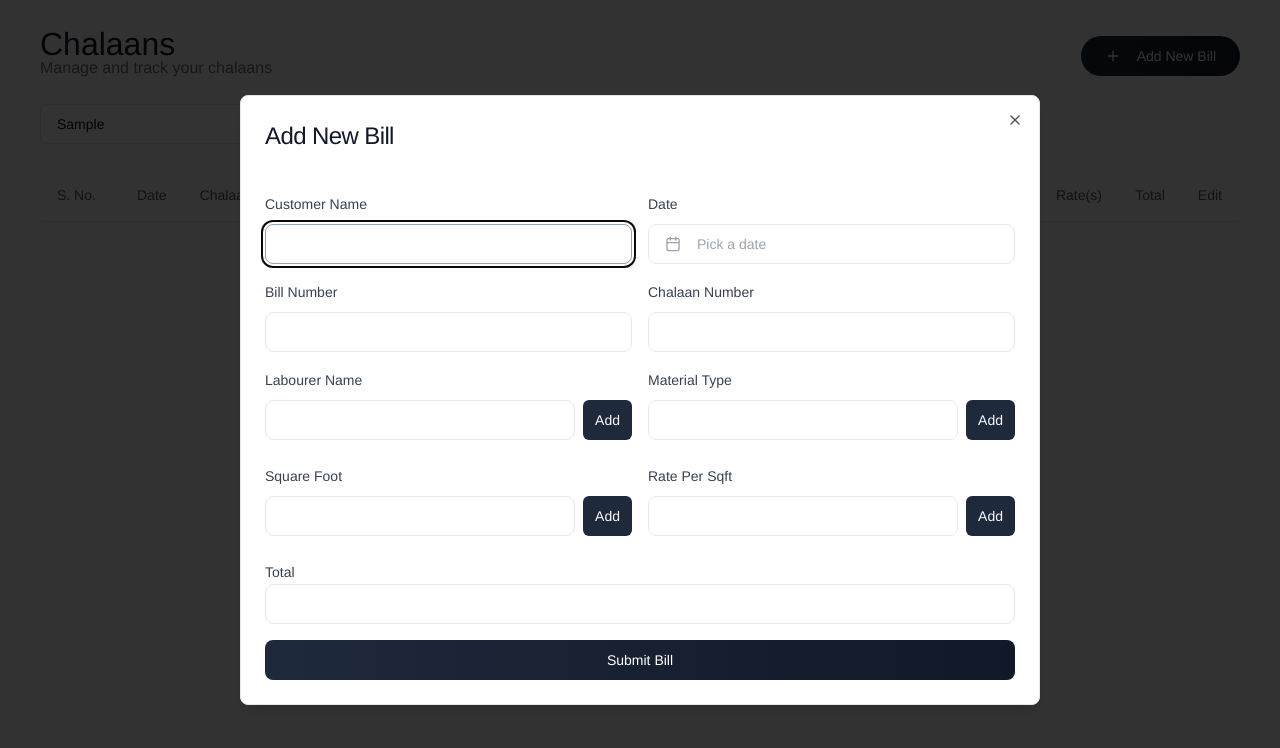
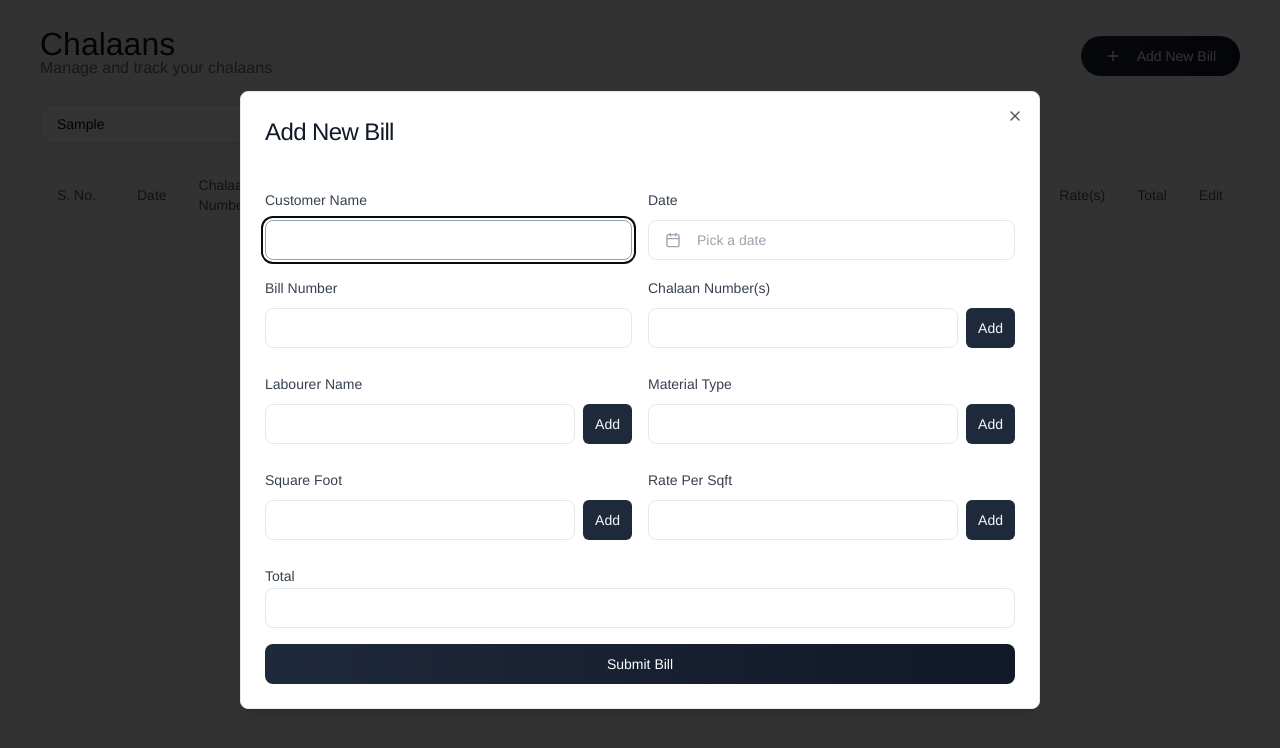
Before and after one commit to MoulikRT/chalaan-management-app, a React (Vite) app: page / in a window 1280 px wide. Both pictures are taken after typing "Sample" into the empty fields and a click on the button "Add New Bill". Shown: the top 748 px of the page. Built offline with nearby package versions, Linux system fonts and the light colour scheme.

Commit message:
feat: made chalaan numbers an array, and refactored functionality to account for uniqueness in chalaan numbers and all bills

```diff
--- a/src/app/BillsTable.tsx
+++ b/src/app/BillsTable.tsx
@@ -26,7 +26,7 @@ const BillsTable = ({
   const filteredBills = bills.filter(
     (bill) =>
       bill.billNumber.toLowerCase().includes(searchTerm.toLowerCase()) ||
-      bill.chalaanNumber.toLowerCase().includes(searchTerm.toLowerCase()) ||
+      bill.chalaanNumbers?.some(chalaanNumber => chalaanNumber.toLowerCase().includes(searchTerm.toLowerCase())) ||
       bill.customerName?.toLowerCase().includes(searchTerm.toLowerCase()) ||
       bill.labourerName?.join().toLowerCase().includes(searchTerm.toLowerCase())
   );
@@ -48,7 +48,7 @@ const BillsTable = ({
               </TableHead>
               <TableHead className="text-[#4B5563] font-medium">Date</TableHead>
               <TableHead className="text-[#4B5563] font-medium">
-                Chalaan Number
+                Chalaan Number(s)
               </TableHead>
               <TableHead className="text-[#4B5563] font-medium">
                 Bill Number
@@ -88,7 +88,16 @@ const BillsTable = ({
                   {bill.date?.toLocaleDateString()}
                 </TableCell>
                 <TableCell className="text-[#374151]">
-                  {bill.chalaanNumber}
+                  <div className="space-y-1">
+                    {bill.chalaanNumbers?.map((name, idx) => (
+                      <span
+                        key={idx}
+                        className="block px-2 py-1 rounded-md bg-slate-50"
+                      >
+                        {name}
+                      </span>
+                    ))}
+                  </div>
                 </TableCell>
 
                 <TableCell className="text-[#374151]">
--- a/src/components/AddBillForm.tsx
+++ b/src/components/AddBillForm.tsx
@@ -35,11 +35,12 @@ export function AddBillForm({
     materialType: "",
     squareFoot: "",
     ratePerSqft: "",
+    chalaanNumbers: "",
   });
   const [formData, setFormData] = useState<Bill>({
     customerName: "",
     billNumber: "",
-    chalaanNumber: "",
+    chalaanNumbers: [],
     labourerName: [],
     date: undefined,
     materialType: [],
@@ -50,22 +51,20 @@ export function AddBillForm({
 
   const [errors, setErrors] = useState({
     billNumber: "",
-    chalaanNumber: "",
+    chalaanNumbers: "",
   });
 
   const handleInputChange = (e: React.ChangeEvent<HTMLInputElement>) => {
     const { name, value } = e.target;
 
-    if (name === "billNumber" || name === "chalaanNumber") {
+    if (name === "billNumber" || name === "chalaanNumbers") {
       setErrors((prev) => ({
         ...prev,
         [name]: "",
       }));
     }
 
-    if (
-      ["customerName", "billNumber", "chalaanNumber", "total"].includes(name)
-    ) {
+    if (["customerName", "billNumber", "total"].includes(name)) {
       setFormData((prev) => ({
         ...prev,
         [name]: value.trim(),
@@ -83,23 +82,14 @@ export function AddBillForm({
           setSearchTerm(value.trim());
         }
       }
-      if (name === "chalaanNumber") {
-        if (bills.some((bill) => bill.chalaanNumber === value.trim())) {
-          setErrors((prev) => ({
-            ...prev,
-            chalaanNumber: `This chalaan number already exists at index ${
-              bills.findIndex((bill) => bill.chalaanNumber === value.trim()) + 1
-            }.`,
-          }));
-          setSearchTerm(value.trim());
-        }
-      }
-    } else {
+    }
+    else {
       setCurrentInputs((prev) => ({
         ...prev,
         [name]: value,
       }));
     }
+
   };
 
   const handleAddItem = (field: keyof typeof currentInputs) => {
@@ -108,25 +98,49 @@ export function AddBillForm({
       | number[]
       | string[]
       | undefined;
+      if (field === "chalaanNumbers") {
+        if (formData.chalaanNumbers.includes(currentInputs["chalaanNumbers"].trim())) {
+          setErrors((prev) => ({
+            ...prev,
+            chalaanNumbers: `This chalaan number "${currentInputs["chalaanNumbers"]}" already exists in current items.`,
+          }));
+          setSearchTerm(currentInputs["chalaanNumbers"].trim());
+          return
+        }
+        if (
+          bills.some((bill) =>
+            bill.chalaanNumbers.some(
+              (chalaanNumber) => {return chalaanNumber === currentInputs["chalaanNumbers"].trim()}
+            )
+          )
+        ) {
+          setErrors((prev) => ({
+            ...prev,
+            chalaanNumbers: `This chalaan number already exists at index ${
+              bills.findIndex((bill) =>
+                bill.chalaanNumbers.some(
+                  (chalaanNumber) => chalaanNumber === currentInputs["chalaanNumbers"].trim()
+                )
+              ) + 1
+            }.`,
+          }));
+          setSearchTerm(currentInputs["chalaanNumbers"].trim());
+          return
+        }
+      }
     if (prevItems) {
       setFormData((prev) => ({
         ...prev,
-        [field]: [
-          ...prevItems,
-          currentInputs[field]
-        ],
+        [field]: [...prevItems, currentInputs[field]],
       }));
     } else {
       setFormData((prev) => ({
         ...prev,
-        [field]: [
-          currentInputs[field]
-        ],
+        [field]: [currentInputs[field]],
       }));
     }
 
     // console.log("currentInputs, formdata", currentInputs, formData);
-
   };
 
   const handleRemoveItem = (field: keyof Bill, index: number) => {
@@ -145,14 +159,18 @@ export function AddBillForm({
     const billNumberExists = bills.some(
       (bill) => bill.billNumber === formData.billNumber
     );
-    const chalaanNumberExists = bills.some(
-      (bill) => bill.chalaanNumber === formData.chalaanNumber
-    );
+    const chalaanNumberExists = bills
+      .flatMap((bill) => bill.chalaanNumbers)
+      .some((chalaanNumber) =>
+        formData.chalaanNumbers.some(
+          (formChalaanNumber) => chalaanNumber === formChalaanNumber
+        )
+      );
 
     if (billNumberExists || chalaanNumberExists) {
       setErrors({
         billNumber: billNumberExists ? "This bill number already exists" : "",
-        chalaanNumber: chalaanNumberExists
+        chalaanNumbers: chalaanNumberExists
           ? "This chalaan number already exists"
           : "",
       });
@@ -163,7 +181,7 @@ export function AddBillForm({
     setFormData({
       customerName: "",
       billNumber: "",
-      chalaanNumber: "",
+      chalaanNumbers: [],
       date: undefined,
       labourerName: [],
       materialType: [],
@@ -171,7 +189,7 @@ export function AddBillForm({
       ratePerSqft: [],
       total: undefined,
     });
-    setErrors({ billNumber: "", chalaanNumber: "" });
+    setErrors({ billNumber: "", chalaanNumbers: "" });
     setOpen(false);
   };
 
@@ -183,7 +201,7 @@ export function AddBillForm({
           Add New Bill
         </Button>
       </DialogTrigger>
-      <DialogContent className="sm:max-w-[800px] rounded-2xl border-[#E5E7EB] p-6" >
+      <DialogContent className="sm:max-w-[800px] rounded-2xl border-[#E5E7EB] p-6">
         <DialogHeader>
           <DialogTitle className="text-2xl font-medium text-[#111827]">
             Add New Bill
@@ -269,28 +287,59 @@ export function AddBillForm({
             {/* Chalaan Number with Error */}
             <div className="space-y-2">
               <Label
-                htmlFor="chalaanNumber"
+                htmlFor="chalaanNumbers"
                 className="text-[#374151] font-medium"
               >
-                Chalaan Number
+                Chalaan Number(s)
               </Label>
-              <Input
-                id="chalaanNumber"
-                name="chalaanNumber"
-                value={formData.chalaanNumber}
-                onChange={handleInputChange}
-                required
-                className={cn(
-                  "rounded-lg border-[#E5E7EB] focus:border-slate-400 focus:ring-slate-400",
-                  errors.chalaanNumber &&
-                    "border-red-500 focus:border-red-500 focus:ring-red-500"
-                )}
-              />
-              {errors.chalaanNumber && (
+              <div className="flex gap-2">
+                <Input
+                  id={"chalaanNumbers"}
+                  name={"chalaanNumbers"}
+                  value={
+                    currentInputs[
+                      "chalaanNumbers" as keyof typeof currentInputs
+                    ]
+                  }
+                  onChange={handleInputChange}
+                  className="rounded-lg border-[#E5E7EB] focus:border-slate-400 focus:ring-slate-400"
+                />
+                <Button
+                  type="button"
+                  onClick={() =>
+                    handleAddItem(
+                      "chalaanNumbers" as keyof typeof currentInputs
+                    )
+                  }
+                  className="px-3 bg-slate-800"
+                >
+                  Add
+                </Button>
+              </div>
+              <div className="flex flex-wrap gap-2 mt-2">
+                {formData.chalaanNumbers?.map((item: string, index: number) => (
+                  <span
+                    key={index}
+                    className="bg-slate-100 text-slate-800 px-3 py-1 rounded-full flex items-center gap-2"
+                  >
+                    {item}
+                    <button
+                      type="button"
+                      onClick={() =>
+                        handleRemoveItem("chalaanNumbers" as keyof Bill, index)
+                      }
+                      className="text-slate-500 hover:text-slate-700"
+                    >
+                      <X className="h-4 w-4" />
+                    </button>
+                  </span>
+                ))}
+              {errors.chalaanNumbers && (
                 <p className="text-sm text-red-500 mt-1">
-                  {errors.chalaanNumber}
+                  {errors.chalaanNumbers}
                 </p>
               )}
+              </div>
             </div>
           </div>
 
--- a/src/components/EditBillForm.tsx
+++ b/src/components/EditBillForm.tsx
@@ -40,12 +40,13 @@ export function EditBillForm({
     materialType: "",
     squareFoot: "",
     ratePerSqft: "",
+    chalaanNumbers: "",
   });
   const [formData, setFormData] = useState<Bill>(billToEdit);
 
   const [errors, setErrors] = useState({
     billNumber: "",
-    chalaanNumber: "",
+    chalaanNumbers: "",
   });
 
   useEffect(() => {
@@ -55,7 +56,7 @@ export function EditBillForm({
   const handleInputChange = (e: React.ChangeEvent<HTMLInputElement>) => {
     const { name, value } = e.target;
 
-    if (name === "billNumber" || name === "chalaanNumber") {
+    if (name === "billNumber" || name === "chalaanNumbers") {
       setErrors((prev) => ({
         ...prev,
         [name]: "",
@@ -63,7 +64,7 @@ export function EditBillForm({
     }
 
     if (
-      ["customerName", "billNumber", "chalaanNumber", "total"].includes(name)
+      ["customerName", "billNumber", "total"].includes(name)
     ) {
       setFormData((prev) => ({
         ...prev,
@@ -84,19 +85,26 @@ export function EditBillForm({
               bills.findIndex((bill) => bill.billNumber === value.trim()) + 1
             }.`,
           }));
-          // setSearchTerm(value.trim());
         }
       }
-      if (name === "chalaanNumber") {
-        if (bills.some((bill) => bill.chalaanNumber === value.trim() &&
-        bill.chalaanNumber !== billToEdit.chalaanNumber)) {
+      if (name === "chalaanNumbers") {
+        if (
+          bills.some((bill) =>
+            bill.chalaanNumbers.some(
+              (chalaanNumber) => chalaanNumber === value.trim()
+            )
+          )
+        ) {
           setErrors((prev) => ({
             ...prev,
-            chalaanNumber: `This chalaan number already exists at index ${
-              bills.findIndex((bill) => bill.chalaanNumber === value.trim()) + 1
+            chalaanNumbers: `This chalaan number already exists at index ${
+              bills.findIndex((bill) =>
+                bill.chalaanNumbers.some(
+                  (chalaanNumber) => chalaanNumber === value.trim()
+                )
+              ) + 1
             }.`,
           }));
-          // setSearchTerm(value.trim());
         }
       }
     } else {
@@ -113,10 +121,38 @@ export function EditBillForm({
       | number[]
       | string[]
       | undefined;
+      if (field === "chalaanNumbers") {
+        if (formData.chalaanNumbers.includes(currentInputs["chalaanNumbers"].trim())) {
+          setErrors((prev) => ({
+            ...prev,
+            chalaanNumbers: `This chalaan number "${currentInputs["chalaanNumbers"]}" already exists in current items.`,
+          }));
+          return
+        }
+        if (
+          bills.some((bill) =>
+            bill.chalaanNumbers.some(
+              (chalaanNumber) => {return chalaanNumber === currentInputs["chalaanNumbers"].trim()}
+            )
+          )
+        ) {
+          setErrors((prev) => ({
+            ...prev,
+            chalaanNumbers: `This chalaan number already exists at index ${
+              bills.findIndex((bill) =>
+                bill.chalaanNumbers.some(
+                  (chalaanNumber) => chalaanNumber === currentInputs["chalaanNumbers"].trim()
+                )
+              ) + 1
+            }.`,
+          }));
+          return
+        }
+      }
     if (prevItems) {
       setFormData((prev) => ({
         ...prev,
-        [field]: [currentInputs[field]],
+        [field]: [...prevItems, currentInputs[field]],
       }));
     } else {
       setFormData((prev) => ({
@@ -146,16 +182,32 @@ export function EditBillForm({
         bill.billNumber === formData.billNumber &&
         bill.billNumber !== billToEdit.billNumber
     );
-    const chalaanNumberExists = bills.some(
-      (bill) =>
-        bill.chalaanNumber === formData.chalaanNumber &&
-        bill.chalaanNumber !== billToEdit.chalaanNumber
+    // const chalaanNumberExists = bills.some(
+    //   (bill) =>
+    //     bill.chalaanNumber === formData.chalaanNumber &&
+    //     bill.chalaanNumber !== billToEdit.chalaanNumber
+    // );
+
+    // Fucking monstrosity of a function
+    const chalaanNumberExists = bills
+      .flatMap((bill) => bill.chalaanNumbers)
+      .some(
+        (chalaanNumber) =>
+          formData.chalaanNumbers.some(
+            (formChalaanNumber) => chalaanNumber === formChalaanNumber
+          ) &&
+          !formData.chalaanNumbers.some((formChalaanNumber) =>
+            billToEdit.chalaanNumbers.some(
+              (currentBillChalaanNumber) =>
+                currentBillChalaanNumber == formChalaanNumber
+            )
+          )
       );
 
     if (billNumberExists || chalaanNumberExists) {
       setErrors({
         billNumber: billNumberExists ? "This bill number already exists" : "",
-        chalaanNumber: chalaanNumberExists
+        chalaanNumbers: chalaanNumberExists
           ? "This chalaan number already exists"
           : "",
       });
@@ -163,7 +215,7 @@ export function EditBillForm({
     }
 
     onSubmit(formData);
-    setErrors({ billNumber: "", chalaanNumber: "" });
+    setErrors({ billNumber: "", chalaanNumbers: "" });
     setOpen(false);
   };
 
@@ -179,7 +231,7 @@ export function EditBillForm({
           <Pencil className="h-4 w-4" />
         </Button>
       </DialogTrigger>
-      <DialogContent className="sm:max-w-[800px] rounded-2xl border-[#E5E7EB] p-6" >
+      <DialogContent className="sm:max-w-[800px] rounded-2xl border-[#E5E7EB] p-6">
         <DialogHeader>
           <div className="flex justify-between items-center">
             <DialogTitle className="text-2xl font-medium text-[#111827]">
@@ -266,29 +318,61 @@ export function EditBillForm({
 
             <div className="space-y-2">
               <Label
-                htmlFor="chalaanNumber"
+                htmlFor="chalaanNumbers"
                 className="text-[#374151] font-medium"
               >
-                Chalaan Number
+                Chalaan Number(s)
               </Label>
+              <div className="flex gap-2">
                 <Input
-                id="chalaanNumber"
-                name="chalaanNumber"
-                value={formData.chalaanNumber}
+                  id={"chalaanNumbers"}
+                  name={"chalaanNumbers"}
+                  value={
+                    currentInputs[
+                      "chalaanNumbers" as keyof typeof currentInputs
+                    ]
+                  }
                   onChange={handleInputChange}
-                required
-                className={cn(
-                  "rounded-lg border-[#E5E7EB] focus:border-slate-400 focus:ring-slate-400",
-                  errors.chalaanNumber &&
-                    "border-red-500 focus:border-red-500 focus:ring-red-500"
-                )}
+                  className="rounded-lg border-[#E5E7EB] focus:border-slate-400 focus:ring-slate-400"
                 />
-              {errors.chalaanNumber && (
+                <Button
+                  type="button"
+                  onClick={() =>
+                    handleAddItem(
+                      "chalaanNumbers" as keyof typeof currentInputs
+                    )
+                  }
+                  className="px-3 bg-slate-800"
+                >
+                  Add
+                </Button>
+              </div>
+              <div className="flex flex-wrap gap-2 mt-2">
+                {formData.chalaanNumbers?.map((item: string, index: number) => (
+                  <span
+                    key={index}
+                    className="bg-slate-100 text-slate-800 px-3 py-1 rounded-full flex items-center gap-2"
+                  >
+                    {item}
+                    <button
+                      type="button"
+                      onClick={() =>
+                        handleRemoveItem("chalaanNumbers" as keyof Bill, index)
+                      }
+                      className="text-slate-500 hover:text-slate-700"
+                    >
+                      <X className="h-4 w-4" />
+                    </button>
+                  </span>
+                ))}
+              </div>
+              {errors.chalaanNumbers && (
               <p className="text-sm text-red-500 mt-1">
-                  {errors.chalaanNumber}
+                {errors.chalaanNumbers}
               </p>
             )}
             </div>
+
           </div>
 
           <div className="grid grid-cols-2 gap-4">
--- a/src/types/bills.types.ts
+++ b/src/types/bills.types.ts
@@ -1,7 +1,7 @@
 interface Bill {
     customerName?: string
     billNumber: string
-    chalaanNumber: string
+    chalaanNumbers: string[]
     date?: Date
     labourerName: string[]
     materialType: string[]
```
Lines whose indentation alone changed are shown as unchanged.
